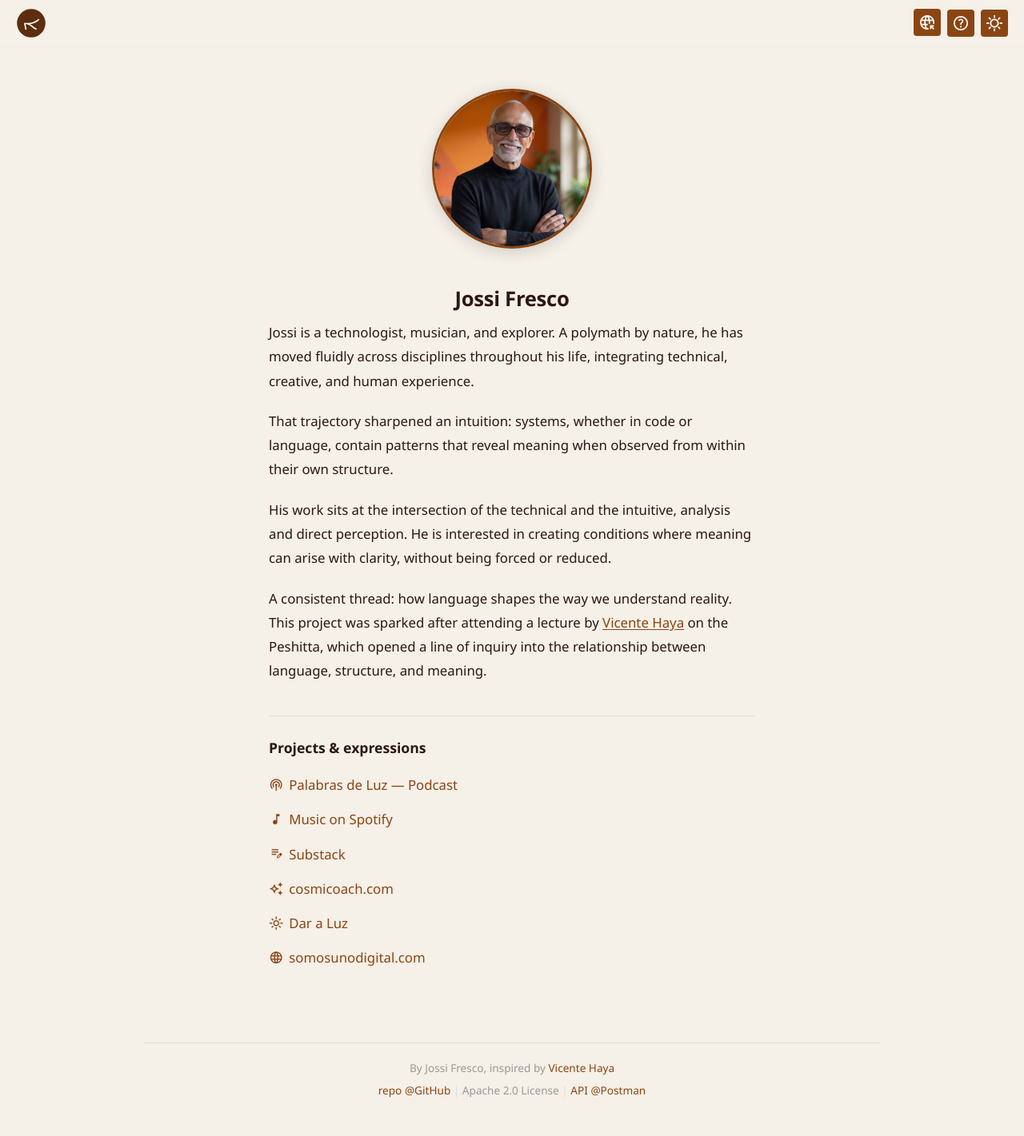
After one commit to Jossifresben/peshitta, a Flask app: page /about in a window 1280 px wide. The commit adds this page. Shown: the whole page at 80% size. Run offline with Flask 3, Linux system fonts and the light colour scheme.

Commit message:
Add About page with author bio, photo, and project links
- New /about route with bilingual bio text and circular author photo
- Link "Jossi Fresco" in footer to about page (index, browse, read)
- Move personal links (podcast, spotify, substack, etc.) from footer to about page
- Add author credit in methodology page intro paragraph
- Clean up footer to keep only repo/license info

Co-Authored-By: Claude Opus 4.6 <noreply@anthropic.com>

```diff
--- a/peshitta_roots/app.py
+++ b/peshitta_roots/app.py
@@ -564,6 +564,17 @@ def methodology_page():
     return render_template('methodology.html', t=t, lang=lang, script=script, trans=trans)
 
 
+@app.route('/about')
+def about_page():
+    """About the author page."""
+    _init()
+    lang = _detect_lang()
+    if lang not in _i18n:
+        lang = 'es'
+    t = _Namespace(_i18n[lang])
+    return render_template('about.html', t=t, lang=lang)
+
+
 @app.route('/api/word-root')
 def api_word_root():
     """Return root info for a given word form."""
--- /dev/null
+++ b/peshitta_roots/templates/about.html
@@ -0,0 +1,186 @@
+<!DOCTYPE html>
+<html lang="{{ 'es' if lang == 'es' else 'en' }}">
+<head>
+    <meta charset="UTF-8">
+    <script async src="https://www.googletagmanager.com/gtag/js?id=G-S8KTQRY55S"></script>
+    <script>window.dataLayer=window.dataLayer||[];function gtag(){dataLayer.push(arguments);}gtag('js',new Date());gtag('config','G-S8KTQRY55S');</script>
+    <meta name="viewport" content="width=device-width, initial-scale=1.0">
+    <title>{% if lang == 'es' %}Sobre el autor{% else %}About{% endif %} - {{ t.app_title }}</title>
+    <link rel="icon" type="image/svg+xml" href="{{ url_for('static', filename='favicon.svg') }}">
+    <link rel="stylesheet" href="{{ url_for('static', filename='style.css') }}">
+    <link rel="preconnect" href="https://fonts.googleapis.com">
+    <link href="https://fonts.googleapis.com/css2?family=Material+Symbols+Outlined:opsz,wght,FILL@20..48,100..700,0..1&family=Noto+Sans+Syriac&family=Noto+Sans+Syriac+Eastern&family=Noto+Sans+Syriac+Western&family=Noto+Sans+Hebrew&family=Noto+Sans+Arabic&display=swap" rel="stylesheet">
+    <style>
+        .about-content {
+            max-width: 640px;
+            margin: 0 auto;
+            padding: 0 1rem 3rem;
+            line-height: 1.8;
+            font-size: 1.05rem;
+        }
+        .about-photo-wrap {
+            display: flex;
+            justify-content: center;
+            margin: 2rem 0 2.5rem;
+        }
+        .about-photo {
+            width: 200px;
+            height: 200px;
+            border-radius: 50%;
+            object-fit: cover;
+            object-position: center 20%;
+            border: 3px solid var(--accent, #b8860b);
+            box-shadow: 0 4px 20px rgba(0,0,0,0.15);
+        }
+        .about-content p {
+            margin-bottom: 1.2em;
+        }
+        .about-content a {
+            color: var(--accent, #b8860b);
+            text-decoration: underline;
+            text-underline-offset: 2px;
+        }
+        .about-content a:hover {
+            opacity: 0.8;
+        }
+        .about-content h2 {
+            text-align: center;
+            margin-bottom: 0.25rem;
+            font-size: 1.6rem;
+            letter-spacing: -0.01em;
+        }
+        .about-content .about-subtitle {
+            text-align: center;
+            font-style: italic;
+            color: var(--text-muted, #666);
+            margin-bottom: 2rem;
+            font-size: 0.95rem;
+        }
+        .about-links-section {
+            margin-top: 2.5rem;
+            padding-top: 1.5rem;
+            border-top: 1px solid var(--border, #ddd);
+        }
+        .about-links-section h3 {
+            font-size: 1.1rem;
+            margin-bottom: 1rem;
+        }
+        .about-links-list {
+            list-style: none;
+            padding: 0;
+            margin: 0;
+        }
+        .about-links-list li {
+            margin-bottom: 0.6em;
+        }
+        .about-links-list a {
+            color: var(--accent, #b8860b);
+            text-decoration: none;
+            display: inline-flex;
+            align-items: center;
+            gap: 0.4em;
+        }
+        .about-links-list a:hover {
+            text-decoration: underline;
+        }
+        .about-links-list .material-symbols-outlined {
+            font-size: 1.1em;
+        }
+    </style>
+</head>
+<body>
+    <div class="sticky-header">
+        <a href="{{ url_for('index', lang=lang) }}" class="nav-logo" title="Home"><img src="{{ url_for('static', filename='logo.svg') }}" alt="Peshitta"></a>
+        <div class="lang-wrapper">
+            <button class="lang-toggle" id="lang-toggle" aria-label="Language" title="Language"><span class="material-symbols-outlined">captive_portal</span></button>
+            <div class="lang-dropdown" id="lang-dropdown">
+                <a href="{{ url_for('about_page', lang='es') }}" class="lang-option{% if lang == 'es' %} active{% endif %}">ES</a>
+                <a href="{{ url_for('about_page', lang='en') }}" class="lang-option{% if lang == 'en' %} active{% endif %}">EN</a>
+            </div>
+        </div>
+        <a href="{{ url_for('help_page', lang=lang) }}" class="help-toggle" title="{{ t.help_link }}"><span class="material-symbols-outlined">help</span></a>
+        <button class="theme-toggle" id="theme-toggle" aria-label="Toggle dark mode" title="Toggle dark mode"><span class="material-symbols-outlined">sunny</span></button>
+    </div>
+
+    <div class="container">
+        <div class="about-content">
+
+            <div class="about-photo-wrap">
+                <img src="{{ url_for('static', filename='author.jpg') }}" alt="Jossi Fresco" class="about-photo">
+            </div>
+
+            <h2>Jossi Fresco</h2>
+
+            {% if lang == 'es' %}
+
+            <p>Jossi es tecnólogo, músico y explorador. Polímata por naturaleza, se ha movido con fluidez entre disciplinas a lo largo de su vida, integrando experiencia técnica, creativa y humana.</p>
+
+            <p>Esa trayectoria afinó una intuición: los sistemas, ya sean de código o de lenguaje, contienen patrones que revelan significado cuando se observan desde su propia estructura.</p>
+
+            <p>Su trabajo se sitúa en la intersección de lo técnico y lo intuitivo, análisis y percepción directa. Le interesa crear condiciones donde el significado pueda surgir con claridad, sin ser forzado ni reducido.</p>
+
+            <p>Un hilo constante: cómo el lenguaje configura nuestra comprensión de la realidad. Este proyecto nació tras asistir a una conferencia de <a href="https://www.youtube.com/@VicenteHaya" target="_blank" rel="noopener">Vicente Haya</a> sobre la Peshitta, que abrió una línea de indagación sobre la relación entre lenguaje, estructura y sentido.</p>
+
+            {% else %}
+
+            <p>Jossi is a technologist, musician, and explorer. A polymath by nature, he has moved fluidly across disciplines throughout his life, integrating technical, creative, and human experience.</p>
+
+            <p>That trajectory sharpened an intuition: systems, whether in code or language, contain patterns that reveal meaning when observed from within their own structure.</p>
+
+            <p>His work sits at the intersection of the technical and the intuitive, analysis and direct perception. He is interested in creating conditions where meaning can arise with clarity, without being forced or reduced.</p>
+
+            <p>A consistent thread: how language shapes the way we understand reality. This project was sparked after attending a lecture by <a href="https://www.youtube.com/@VicenteHaya" target="_blank" rel="noopener">Vicente Haya</a> on the Peshitta, which opened a line of inquiry into the relationship between language, structure, and meaning.</p>
+
+            {% endif %}
+
+            <div class="about-links-section">
+                <h3>{% if lang == 'es' %}Proyectos y expresiones{% else %}Projects & expressions{% endif %}</h3>
+                <ul class="about-links-list">
+                    <li><a href="https://podcasts.apple.com/us/podcast/palabras-de-luz/id1850475452" target="_blank" rel="noopener"><span class="material-symbols-outlined">podcasts</span> Palabras de Luz — Podcast</a></li>
+                    <li><a href="https://open.spotify.com/artist/6o9tQlVJKRbAyxmyY5D6hr" target="_blank" rel="noopener"><span class="material-symbols-outlined">music_note</span> {% if lang == 'es' %}Música en Spotify{% else %}Music on Spotify{% endif %}</a></li>
+                    <li><a href="https://substack.com/@jossifrescobenaim403749" target="_blank" rel="noopener"><span class="material-symbols-outlined">edit_note</span> Substack</a></li>
+                    <li><a href="https://cosmicoach.com" target="_blank" rel="noopener"><span class="material-symbols-outlined">auto_awesome</span> cosmicoach.com</a></li>
+                    <li><a href="https://dar-a-luz.com" target="_blank" rel="noopener"><span class="material-symbols-outlined">light_mode</span> Dar a Luz</a></li>
+                    <li><a href="{{ 'https://somosunodigital.com/es/' if lang == 'es' else 'https://somosunodigital.com' }}" target="_blank" rel="noopener"><span class="material-symbols-outlined">language</span> somosunodigital.com</a></li>
+                </ul>
+            </div>
+
+        </div>
+
+        <footer>
+            <div class="footer-line">{{ 'Por' if lang == 'es' else 'By' }} Jossi Fresco{{ ', inspirado por' if lang == 'es' else ', inspired by' }} <a href="https://www.youtube.com/@VicenteHaya" target="_blank" rel="noopener">Vicente Haya</a></div>
+            <div class="footer-repo"><a href="https://github.com/Jossifresben/peshitta" target="_blank" rel="noopener">repo @GitHub</a> <span class="footer-sep">|</span> Apache 2.0 License <span class="footer-sep">|</span> <a href="https://www.postman.com/jossifresben-1795134/peshitta/collection/53219373-c09fa682-02cc-4bbb-b17a-7db83c67e00d?action=share&source=copy-link&creator=53219373" target="_blank" rel="noopener">API @Postman</a></div>
+        </footer>
+    </div>
+
+    <script>
+    // Dark mode
+    (function() {
+        var html = document.documentElement;
+        var btn = document.getElementById('theme-toggle');
+        var icon = btn.querySelector('.material-symbols-outlined');
+        function apply(theme) {
+            html.setAttribute('data-theme', theme);
+            icon.textContent = theme === 'dark' ? 'dark_mode' : 'sunny';
+            localStorage.setItem('theme', theme);
+        }
+        var saved = localStorage.getItem('theme');
+        if (saved) apply(saved);
+        else if (window.matchMedia('(prefers-color-scheme: dark)').matches) apply('dark');
+        btn.addEventListener('click', function() {
+            apply(html.getAttribute('data-theme') === 'dark' ? 'light' : 'dark');
+        });
+    })();
+    // Language dropdown
+    (function() {
+        var btn = document.getElementById('lang-toggle');
+        var drop = document.getElementById('lang-dropdown');
+        btn.addEventListener('click', function(e) {
+            e.stopPropagation();
+            drop.classList.toggle('open');
+        });
+        document.addEventListener('click', function() { drop.classList.remove('open'); });
+    })();
+    </script>
+</body>
+</html>
--- a/peshitta_roots/templates/methodology.html
+++ b/peshitta_roots/templates/methodology.html
@@ -178,7 +178,7 @@
 
             <p>Esto no es una curiosidad académica. Es un problema de primer orden cuando el texto en cuestión son los Evangelios. Los dichos de Jesús fueron pronunciados en arameo, recogidos en griego, vertidos al latín, traducidos al castellano. Cada capa de traducción gana algo y pierde algo. Lo que se pierde, casi siempre, es la raíz —y con ella, la onda expansiva de sentido que la palabra original desencadena en el oyente.</p>
 
-            <p>La propuesta detrás de esta aplicación es directa: <em>volver a la Peshitta</em>, el texto siríaco de los Evangelios, y leer desde la raíz. El método sistematizado aquí fue desarrollado por Vicente Haya (Abdelmumin Aya), filósofo, historiador y arabista de la Universidad de Sevilla.</p>
+            <p>La propuesta detrás de esta aplicación es directa: <em>volver a la Peshitta</em>, el texto siríaco de los Evangelios, y leer desde la raíz. El método, sistematizado aquí por <a href="{{ url_for('about_page', lang=lang) }}">Jossi Fresco</a>, fue desarrollado por Vicente Haya (Abdelmumin Aya), filósofo, historiador y arabista de la Universidad de Sevilla.</p>
 
             <h3>Las cinco tareas</h3>
 
@@ -264,7 +264,7 @@
 
             <p>This matters urgently when the text in question is the Gospels. The sayings of Jesus were spoken in Aramaic, recorded in Greek, carried into Latin, translated into modern languages. Each layer of translation gains something and loses something. What is lost, almost always, is the root — and with it, the expansive wave of meaning that the original word set in motion.</p>
 
-            <p>The idea behind this application is straightforward: <em>go back to the Peshitta</em>, the Syriac text of the Gospels, and read from the root. The method systematized here was developed by Vicente Haya (Abdelmumin Aya), philosopher, historian, and Arabist at the University of Seville.</p>
+            <p>The idea behind this application is straightforward: <em>go back to the Peshitta</em>, the Syriac text of the Gospels, and read from the root. The method, systematized here by <a href="{{ url_for('about_page', lang=lang) }}">Jossi Fresco</a>, was developed by Vicente Haya (Abdelmumin Aya), philosopher, historian, and Arabist at the University of Seville.</p>
 
             <h3>The five tasks</h3>
 
```
Also changed, not shown: peshitta_roots/templates/browse.html (+1 -10 lines), peshitta_roots/templates/index.html (+1 -10 lines), peshitta_roots/templates/read.html (+1 -10 lines), peshitta_roots/static/author.jpg (added).
